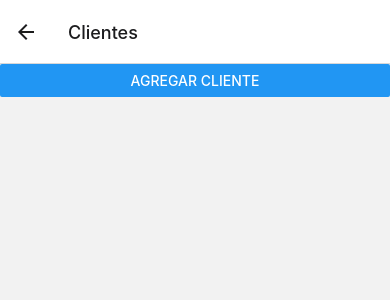
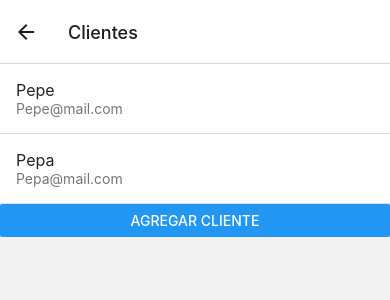
Before and after one commit to 00Alex16/pet-app, a React Native app: screen /Clientes in a window 390 px wide. Shown: the top 300 px of the page. Built offline with nearby package versions, Linux system fonts and the light colour scheme.

Commit message:
Pantallas de cliente añadidas

```diff
--- a/App.js
+++ b/App.js
@@ -14,6 +14,7 @@ import Turnos from './screens/Turnos';
 import Recordatorios from './screens/Recordatorios';
 import Referencias from './screens/Referencias';
 import AgregarCliente from './screens/Cliente/AgregarCliente';
+import DetallesCliente from './screens/Cliente/DetallesCliente';
 
 function MyStack() {
   return (
@@ -27,6 +28,7 @@ function MyStack() {
       <Stack.Screen name='Recordatorios' component={Recordatorios}/>
       <Stack.Screen name='Referencias' component={Referencias}/>
       <Stack.Screen name='AgregarCliente' component={AgregarCliente}/>
+      <Stack.Screen name='DetallesCliente' component={DetallesCliente}/>
     </Stack.Navigator>
   )
 }
--- a/package.json
+++ b/package.json
@@ -16,6 +16,7 @@
     "react": "17.0.2",
     "react-dom": "17.0.2",
     "react-native": "0.68.2",
+    "react-native-elements": "^3.4.2",
     "react-native-web": "0.17.7"
   },
   "devDependencies": {
--- a/screens/Cliente/AgregarCliente.js
+++ b/screens/Cliente/AgregarCliente.js
@@ -20,11 +20,14 @@ const AgregarCliente = (props) => {
   const agregarCliente = () => {
     Object.entries(state).forEach(([key, value]) => {
       if (value == '') {
-        alert('Ingresa toda la información solicitada');
-        return;   // No está terminando la función al darse la alerta y hace la redirección
+        datosCompletos = false
       }
     })
-    props.navigation.navigate('Clientes');
+    if (datosCompletos) {
+      props.navigation.navigate('Clientes');
+    } else {
+      alert('Ingresa toda la información solicitada');
+    }
   }
 
   return (
--- a/screens/Cliente/Clientes.js
+++ b/screens/Cliente/Clientes.js
@@ -1,9 +1,36 @@
-import React from 'react';
+import React, { useState, useEffect } from 'react';
 import { View, Text, ScrollView, Button } from 'react-native';
+import { ListItem } from "react-native-elements";
 
 const Clientes = (props) => {
+  const [clientes, setclientes] = useState([]);
+
+  useEffect(() => {
+    const clientes = [{"id":7,"nombre":"Pepe","correo":"Pepe@mail.com"},
+                      {"id":3,"nombre":"Pepa","correo":"Pepa@mail.com"}];
+    setclientes(clientes);
+  }, []);
+
   return (
     <ScrollView>
+      {clientes.map((cliente) => {
+        return (
+          <ListItem
+            key={cliente.id}
+            bottomDivider
+            onPress={() => {
+              props.navigation.navigate("DetallesCliente", {
+                id: cliente.id,
+              });
+            }}
+          >
+            <ListItem.Content>
+              <ListItem.Title>{cliente.nombre}</ListItem.Title>
+              <ListItem.Subtitle>{cliente.correo}</ListItem.Subtitle>
+            </ListItem.Content>
+          </ListItem>
+        )
+      })}
       <Button title='Agregar cliente' onPress={() => props.navigation.navigate('AgregarCliente')}/>
     </ScrollView>
   )
--- /dev/null
+++ b/screens/Cliente/DetallesCliente.js
@@ -0,0 +1,37 @@
+import React from 'react';
+import { View, Button, Text, Alert } from 'react-native';
+
+const DetallesCliente = (props) => {
+  console.log(props);
+  const id = props.route.params.id;
+
+  const eliminarCliente = () => {
+    console.log("Eliminando cliente...");
+  }
+
+  const alertaEliminar = () =>
+    Alert.alert(
+      'Confirmación',
+      '¿Está seguro de eliminar el cliente?',
+      [
+        {
+          text: "Cancelar",
+          style: "cancel"
+        },
+        {
+          text: "Aceptar",
+          onPress: () => eliminarCliente()
+        }
+      ]
+    );
+
+  return (
+    <View>
+      <Text>Id: { id }</Text>
+      <Button title='Editar' onPress={() => props.navigation.navigate('AgregarCliente')}/>
+      <Button title='Eliminar' onPress={ alertaEliminar }/>
+    </View>
+  )
+}
+
+export default DetallesCliente;
--- a/screens/CrearCuenta.js
+++ b/screens/CrearCuenta.js
@@ -17,13 +17,17 @@ const CrearCuenta = (props) => {
   }
 
   const crearUsuario = () => {
+    let datosCompletos = true
     Object.entries(state).forEach(([key, value]) => {
       if (value == '') {
-        alert('Ingresa toda la información solicitada');
-        return;   // No está terminando la función al darse la alerta y hace la redirección
+        datosCompletos = false
       }
     })
-    props.navigation.navigate('Portada');
+    if (datosCompletos) {
+      props.navigation.navigate('Portada');
+    } else {
+      alert('Ingresa toda la información solicitada');
+    }
   }
 
   return (
```
Also changed, not shown: 1 other file (tests, documents, lock files or other folders).
